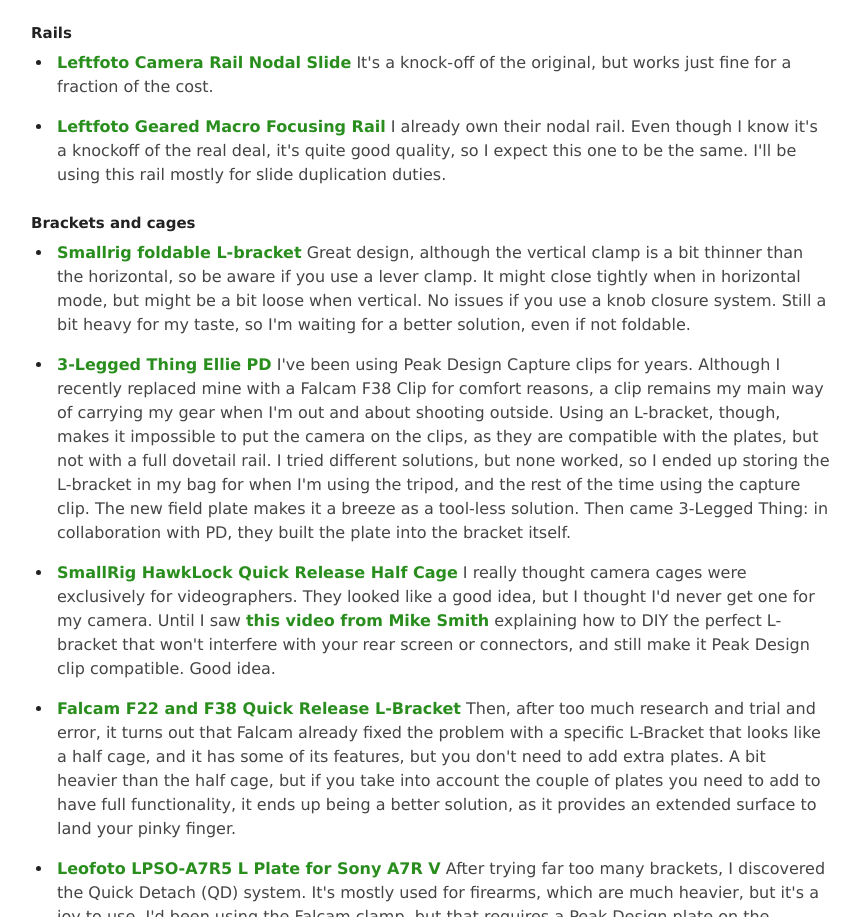
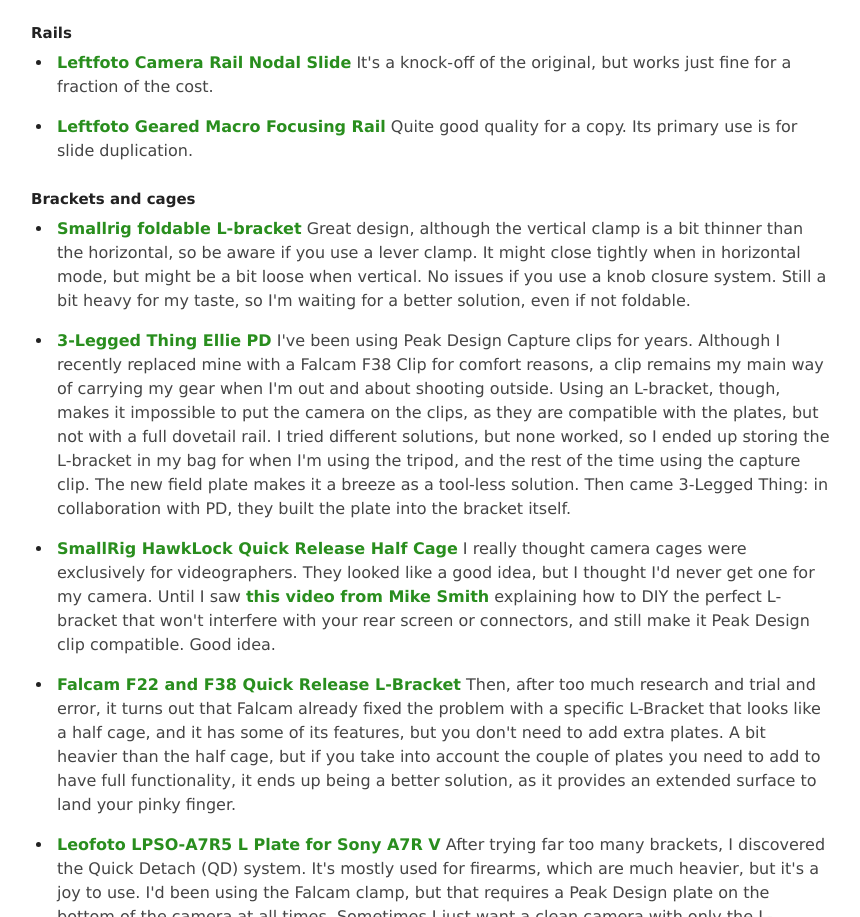
Before and after one commit to martinocando-cyberabu/allthelinks, a plain HTML site: page index.html in a window 1280 px wide. Shown: the part 2920-3837 px from the top of the page, without its empty margins (369-1229 px from the left). Drawn offline with Linux system fonts and the light colour scheme.

Commit message:
Update index.html

```diff
--- a/index.html
+++ b/index.html
@@ -257,7 +257,7 @@
   <h3 class="subcat" id="rails">Rails</h3>
   <ul class="items">
     <li><a href="https://link.amazon/B05YDb90J" rel="sponsored noopener" target="_blank">Leftfoto Camera Rail Nodal Slide</a> <span class="desc">It's a knock-off of the original, but works just fine for a fraction of the cost.</span></li>
-    <li><a href="https://link.amazon/B07qFUk5I" rel="sponsored noopener" target="_blank">Leftfoto Geared Macro Focusing Rail</a> <span class="desc">I already own their nodal rail. Even though I know it's a knockoff of the real deal, it's quite good quality, so I expect this one to be the same. I'll be using this rail mostly for slide duplication duties.</span></li>
+    <li><a href="https://link.amazon/B07qFUk5I" rel="sponsored noopener" target="_blank">Leftfoto Geared Macro Focusing Rail</a> <span class="desc">Quite good quality for a copy. Its primary use is for slide duplication.</span></li>
   </ul>
   <h3 class="subcat" id="brackets-cages">Brackets and cages</h3>
   <ul class="items">
```
